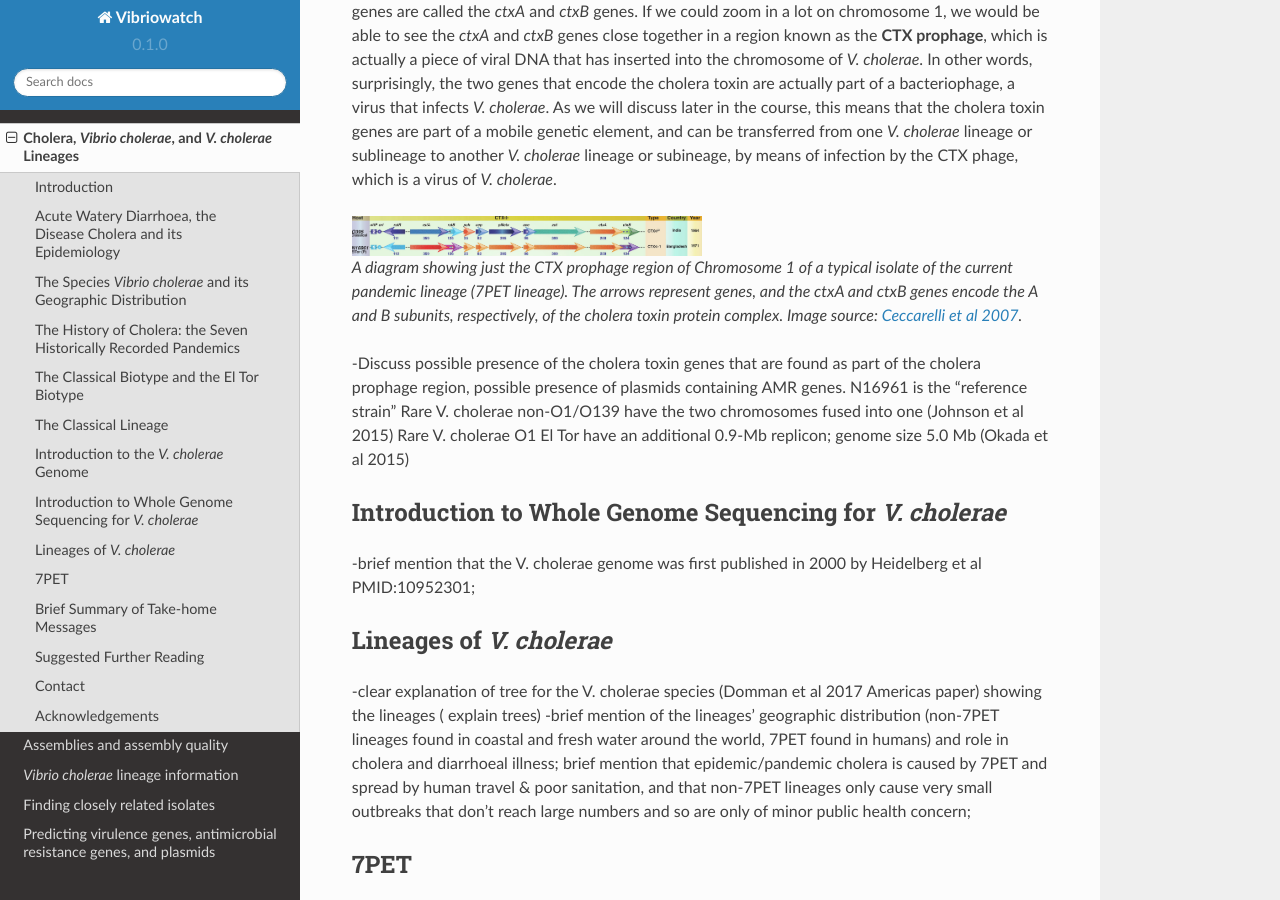
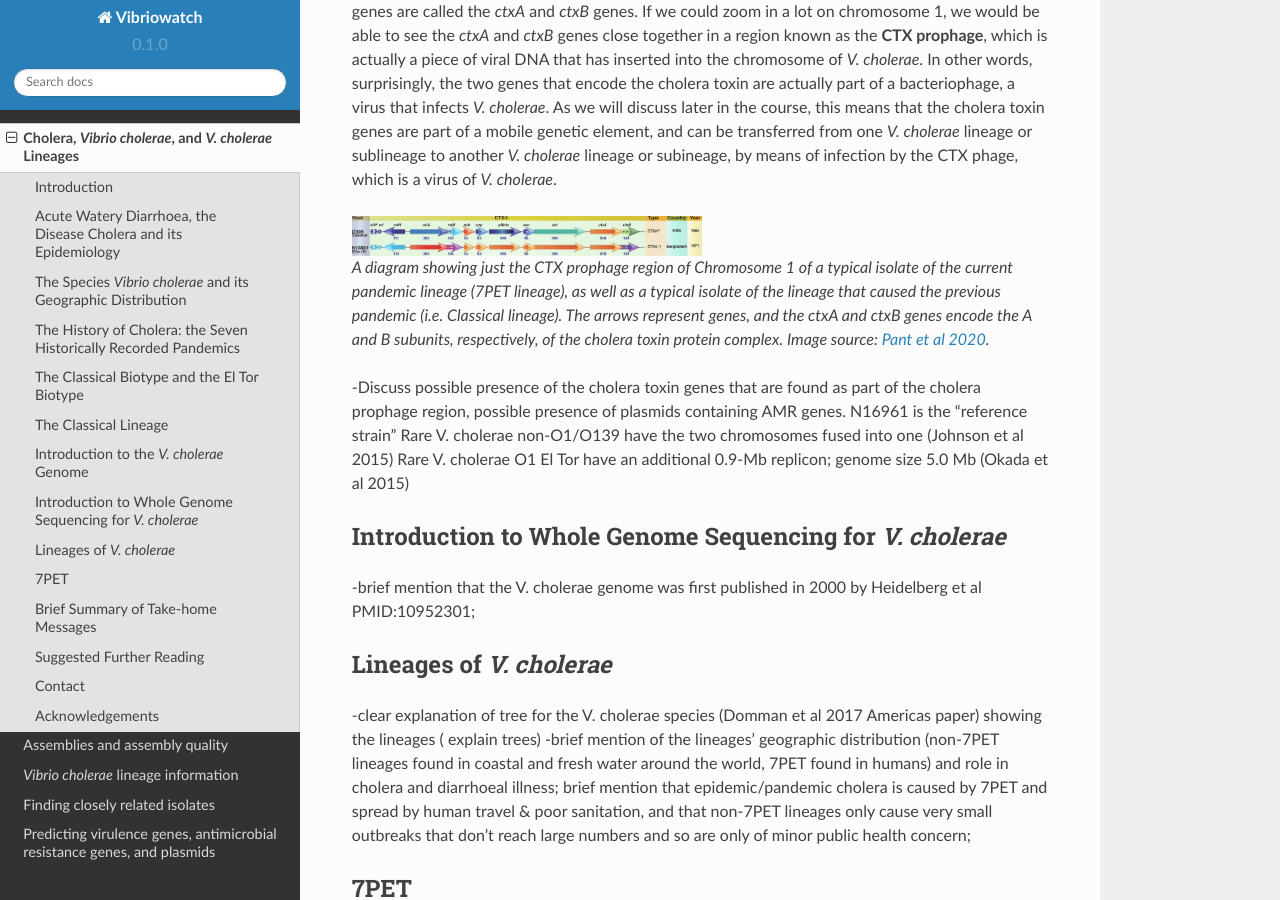
Before and after one commit to avrilcoghlan/cholerabook, a Sphinx documentation site: the page built from docs/source/vibriogenomes.rst, in a window 1280 px wide and 900 px high, scrolled down 7153 px. Built offline with Sphinx 7.4.7 and the Read the Docs theme 2.0.0, drawn with Linux system fonts in a browser that asks for light colours.

Commit message:
Update vibriogenomes.rst

```diff
--- a/docs/source/vibriogenomes.rst
+++ b/docs/source/vibriogenomes.rst
@@ -179,9 +179,9 @@ by the CTX phage, which is a virus of *V. cholerae*.
 .. figure:: CtxProphage.jpg
   :width: 350
 
-  A diagram showing just the CTX prophage region of Chromosome 1 of a typical isolate of the current pandemic lineage (7PET lineage). The arrows represent genes, and the *ctxA* and *ctxB* genes encode the A and B subunits, respectively, of the cholera toxin protein complex. Image source: `Ceccarelli et al 2007`_.
+  A diagram showing just the CTX prophage region of Chromosome 1 of a typical isolate of the current pandemic lineage (7PET lineage), as well as a typical isolate of the lineage that caused the previous pandemic (i.e. Classical lineage). The arrows represent genes, and the *ctxA* and *ctxB* genes encode the A and B subunits, respectively, of the cholera toxin protein complex. Image source: `Pant et al 2020`_.
 
-.. _Ceccarelli et al 2007: https://pubmed.ncbi.nlm.nih.gov/21668969/
+.. _Pant et al 2020: https://pubmed.ncbi.nlm.nih.gov/31272871/
 
 -Discuss possible presence of the cholera toxin genes that are found as part of the cholera prophage region, possible presence of plasmids containing AMR genes.
 N16961 is the “reference strain”
```
